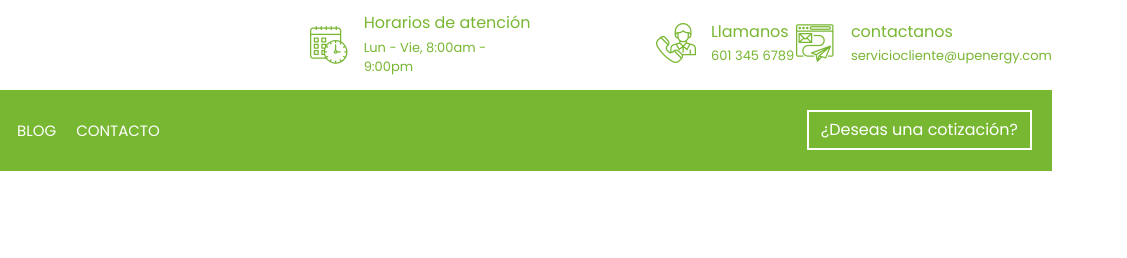
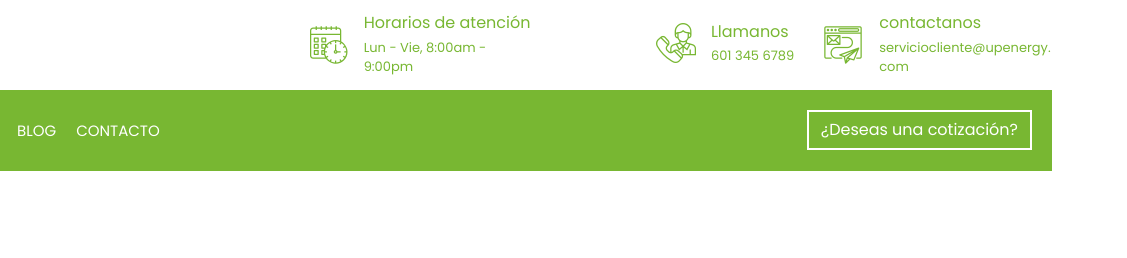
Before and after one commit to andres11362/up-energy.github.io, a plain HTML site: page contact.html in a window 1280 px wide. Shown: the top 258 px of the page, 153-1280 px from the left. Drawn offline with nearby package versions, Linux system fonts and the light colour scheme.

Commit message:
Ajuste en estilo de correo

```diff
--- a/contact.html
+++ b/contact.html
@@ -73,7 +73,7 @@
                                     </div>
                                     <div class="top-bar-text">
                                         <h3>contactanos</h3>
-                                        <p>serviciocliente@upenergy.com</p>
+                                        <p class="email-contact">serviciocliente@upenergy.com</p>
                                     </div>
                                 </div>
                             </div>
@@ -154,7 +154,7 @@
                                 <i class="flaticon-send-mail"></i>
                                 <div class="contact-text">
                                     <h2>Correo electronico</h2>
-                                    <p>serviciocliente@upenergy.com</p>
+                                    <p class="email-contact">serviciocliente@upenergy.com</p>
                                 </div>
                             </div>
                         </div>
--- a/css/style.css
+++ b/css/style.css
@@ -2217,9 +2217,13 @@ a:focus {
 }
 
 .faq h2 {
-    color: #ffffff;
+  color: #ffffff;
 }
 
 .faq p {
-    color: #ffffff;
-}
+  color: #ffffff;
+}
+
+.email-contact {
+  word-wrap: anywhere;
+}
```
